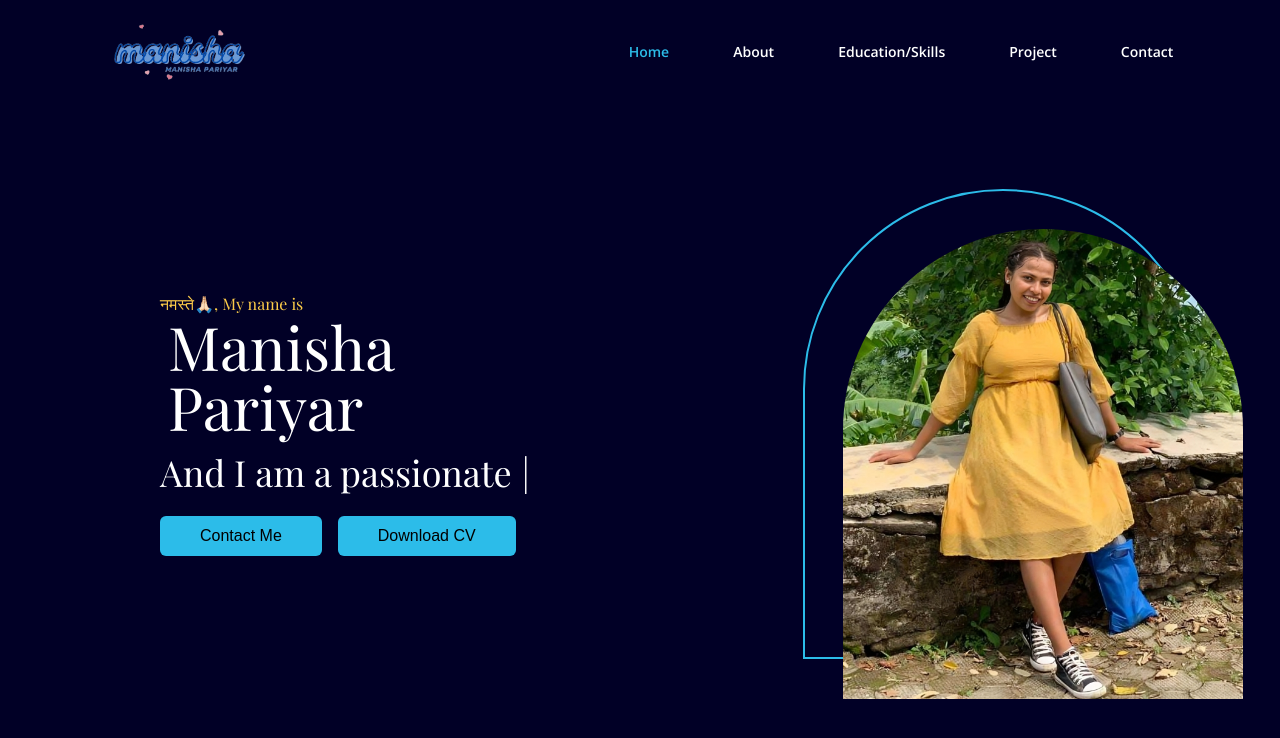
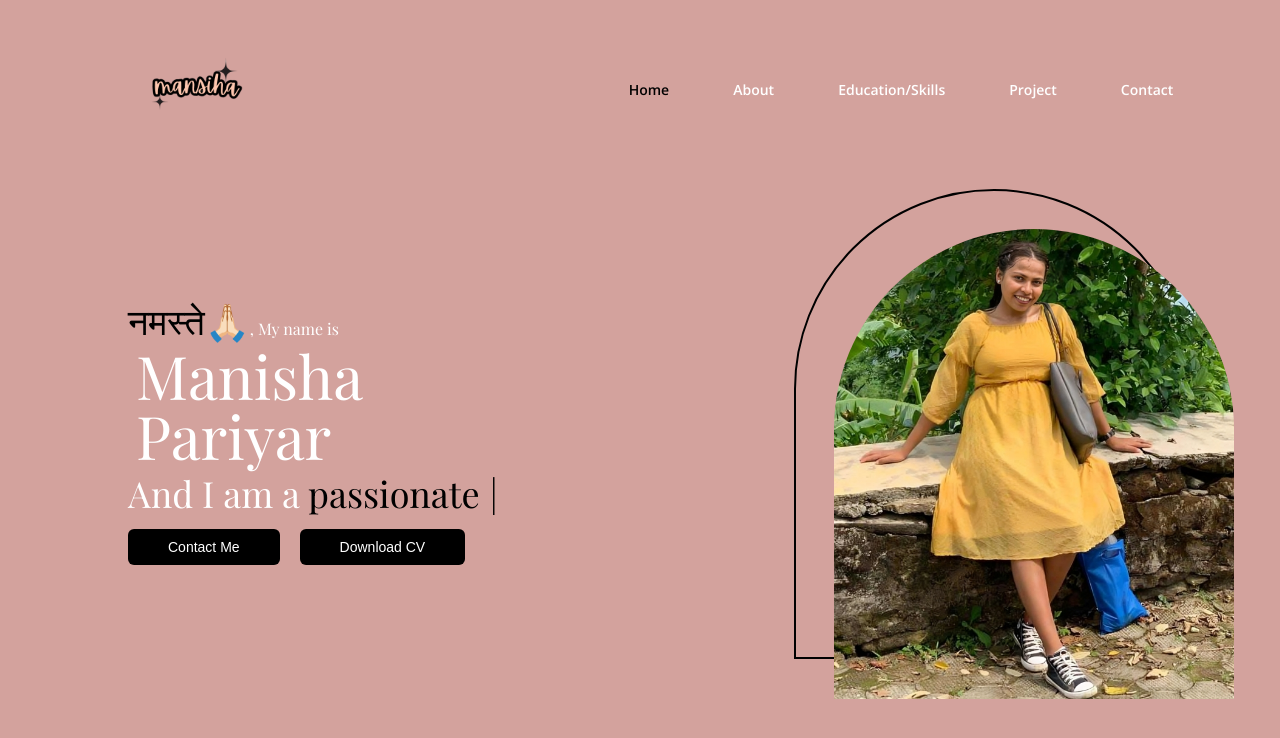
Before and after one commit to manishapariyar/PersonalProtfolio, a React (Vite) app: page / in a window 1280 px wide. Shown: the top 738 px of the page. Built offline with nearby package versions, Linux system fonts and the light colour scheme.

Commit message:
completing hero's section

```diff
--- a/src/App.tsx
+++ b/src/App.tsx
@@ -8,7 +8,7 @@ const  App = () => {
   const [selectedPage,setSelectedPage] = useState<
   SelectedPage>(SelectedPage.Home);
 
-  const isAboveMediumScreens = useMediaQuery("(min-width:1060px)")
+
 
 
   return (
--- a/src/components/Home/MainSection.tsx
+++ b/src/components/Home/MainSection.tsx
@@ -1,6 +1,5 @@
 import useMediaQuery from "../../hooks/useMediaQuery";
 import { SelectedPage } from "../../shared/types"
-import manisha from "../../assets/manisha.png"
 import manisha2 from "../../assets/manisha2.png"
 import { motion } from "framer-motion";
 import ActionButton from "../../shared/ActionButton";
@@ -13,35 +12,38 @@ type Props = {
 
 const MainSection = ({setSelectedPage}: Props) => {
   const isAboveLarge = useMediaQuery("(min-width: 1060px)");
+
+
+
   return (
     <section
       id="home"
-      className="md:flex md:justify-between md:items-center gap-16 md:h-full py-5"
+      className="md:flex md:justify-between md:items-center gap-16 md:h-full py-10"
     >
       {/* IMAGE SECTION */}
-      <div className="basis-3/5 z-10 mt-40 md:mt-32 r md:order-2 flex justify-center">
+      <div className="basis-3/5  mt-20 md:mt-32  md:order-2 flex justify-center">
         {isAboveLarge ? (
           <div
             className="relative z-0  ml-40 before:absolute before:-top-10 before:-left-10 before:rounded-t-[400px]
-            before:w-full before:max-w-[300px] md:before:max-w-[400px] before:h-full before:border-2 before:border-blue before:z-[-1]"
+            before:w-full before:max-w-[300px] md:before:max-w-[400px] before:h-full before:border-2 before:border-black before:z-[-1]"
           >
             <img
               alt="profile"
               className="hover:filter hover:saturate-200 transition duration-500 z-10 w-full max-w-[300px] md:max-w-[400px] rounded-t-[400px]"
-              src={manisha}
+              src={manisha2}
             />
           </div>
         ) : (
-          <img
-            alt="profile"
-            className="z-10 w-full max-w-[300px]
-           rounded-t-full"
-            src={manisha2}
-
+          <div>
+            <img
+              alt="profile"
+              className="hover:filter hover:saturate-200 transition duration-500 z-10 w-full max-w-[300px] md:max-w-[400px] rounded-t-[400px]"
+              src={manisha2}
             />
+          </div>
         )}
       </div>
-       <div className="z-30 basis-2/5 mt-7 md:mt-12  flex  items-center   ml-40">
+       <div className=" md:basis-2/5 mt-3 md:mt-12  flex  items-start md:items-center ml-10 md:ml-32">
         {/* HEADINGS */}
         <motion.div
           initial="hidden"
@@ -53,30 +55,32 @@ const MainSection = ({setSelectedPage}: Props) => {
             visible: { opacity: 1, x: 0 },
           }}
         >
-          <div className="flex flex-col flex-wrap items-start">
-         <div>
+          <div className="flex flex-col flex-wrap items-start ">
 
-         <p className="text-l text-left text-yellow font-playfair"> नमस्ते🙏🏻, My name is</p>
+
+         <p className="text-l text-left font-playfair  pt-4"> <span className=" text-black text-4xl ">नमस्ते🙏🏻</span>, My name is</p>
           {/* <div className="border-b-2 border-cyan-200"></div> */}
-         </div>
 
-        <h1 className="text-2xl  md:text-6xl font-playfair ml-4 md:ml-2">Manisha{""} Pariyar </h1>
-          <p className=" text-left flex  gap-2 my-4  text-xl md:text-4xl font-playfair">
-           And I am a
+
+        <h1 className="text-4xl md:text-6xl font-playfair mt-1  md:ml-2 text-blue_pink">Manisha{""} Pariyar </h1>
+          <div className=" text-left flex  gap-2 mt-2 mb-4  text-xl md:text-4xl font-playfair text-black">
+           <span className="text-white"> And I am a </span>
            <Typewriter
            options={{
             strings:[" passionate Leaner.", "Web-Developer.", "Code Enthusiast." , "programmer"],
             autoStart:true,
-            loop:true,
+             loop:true,
            }
-           }/>
-          </p>
+           }
+       />
+          </div>
+
 
           </div>
 
-        <div className="mt-2 flex flex-col  md:flex-row  gap-4 ">
+          <div className=" flex gap-5  text-sm ">
            <ActionButton setSelectedPage={setSelectedPage} >
-          Contact Me</ActionButton>
+            Contact Me</ActionButton>
            <ActionButton setSelectedPage={setSelectedPage} >
            Download CV</ActionButton>
            </div>
--- a/src/components/Navabar/Link.tsx
+++ b/src/components/Navabar/Link.tsx
@@ -11,7 +11,7 @@ const Link = ({page,selectedPage,setSelectedPage}: Props) => {
   const lowerCasePage = page.toLocaleLowerCase().replace(/ /g , "") as SelectedPage;
   return (
     <AnchorLink href={`#${lowerCasePage}`}
-    onClick={()=>setSelectedPage(lowerCasePage)} className={`${selectedPage === lowerCasePage?"text-blue" : ""} transition duration-500 hover:text-blue`}>
+    onClick={()=>setSelectedPage(lowerCasePage)} className={`${selectedPage === lowerCasePage?"text-black" : ""} transition duration-500 hover:text-black`}>
       {page}
     </AnchorLink>
 
--- a/src/components/Navabar/Navbar.tsx
+++ b/src/components/Navabar/Navbar.tsx
@@ -17,9 +17,9 @@ const Navbar = ({selectedPage,setSelectedPage}: Props) => {
   const isAboveSmallScreens = useMediaQuery("(min-width:768px)");
  ;
   return (
-   <nav className={`z-40 w-full fixed top-0 py-6`}>
+   <nav className={` w-full fixed   mb-10`}>
     <div className={`flex items-center justify-between mx-auto w-5/6`}>
-      <img src={logo} alt="logo" className="w-[140px]" />
+      <img src={logo} alt="logo" className="w-[150px] md:w-[180px]" />
 
       {isAboveSmallScreens ? (<div className="flex justify-between gap-16 font-opensans text-sm font-semibold">
 
@@ -52,20 +52,20 @@ const Navbar = ({selectedPage,setSelectedPage}: Props) => {
 
 
             </div>):( <button
-              className="rounded-full bg-red p-2"
+              className="rounded-full bg-white p-2"
               onClick={() => setIsMenuToggled(!isMenuToggled)}
             >
-              <RiMenu2Fill className="h-6 w-6 text-blue" />
+              <RiMenu2Fill className="h-6 w-6 text-black" />
             </button>
                )}
     </div>
      {/*Mobile menu model*/}
      {!isAboveSmallScreens && isMenuToggled && (
-      <div className="fixed right-0 bottom-0 z-40 h-full w-[200px] bg-red drop-shadow-xl">
+      <div className="fixed right-0 bottom-0 z-40 h-full w-[200px] bg-black drop-shadow-xl">
         {/*close icon*/}
         <div className="flex justify-end p-12">
           <button onClick={() => setIsMenuToggled(!isMenuToggled)}>
-            <RxCross2 className="h-6 w-6 text-blue"/>
+            <RxCross2 className="h-6 w-6 text-white"/>
           </button>
         </div>
         <div className="ml-[20%] flex flex-col gap-10 text-1xl">
--- a/src/index.css
+++ b/src/index.css
@@ -11,7 +11,7 @@ body,
 .app {
   height: 100%;
   width: 100%;
-  background-color: #010026;
+  background-color: #d3a29d;
   font-family: "DM Sans", sans-serif;
   @apply text-white;
 }
--- a/src/shared/ActionButton.tsx
+++ b/src/shared/ActionButton.tsx
@@ -8,8 +8,8 @@ type Props = {
 const ActionButton = ({children,setSelectedPage}: Props) => {
   return (
     <AnchorLink className='rounded-md
-    bg-blue text-black
-    px-10 py-2 hover:bg-yellow
+    bg-black text-white
+     px-5 md:px-10 py-2 hover:bg-yellow
      hover:text-deep-blue'
     onClick={()=> setSelectedPage(SelectedPage.Contact)}
     href={`#${SelectedPage.Contact}`}>
--- a/tailwind.config.js
+++ b/tailwind.config.js
@@ -6,15 +6,8 @@ export default {
   ],
   theme: {
     extend: {
-      colors: {
-        "deep-blue": "#010026",
-        blue: "#2CBCE9",
-        red: "#DC4492",
-        yellow: "#FDCC49",
-        grey: "#ededed",
-        "dark-grey": "#757575",
-        "opaque-black": "rgba(0,0,0,0.35)",
-      },
+
+
       fontFamily: {
         playfair: ["Playfair Display", "serif"],
         opensans: ["Open Sans", "sans-serif"],
```
Also changed, not shown: src/assets/logo.png.
